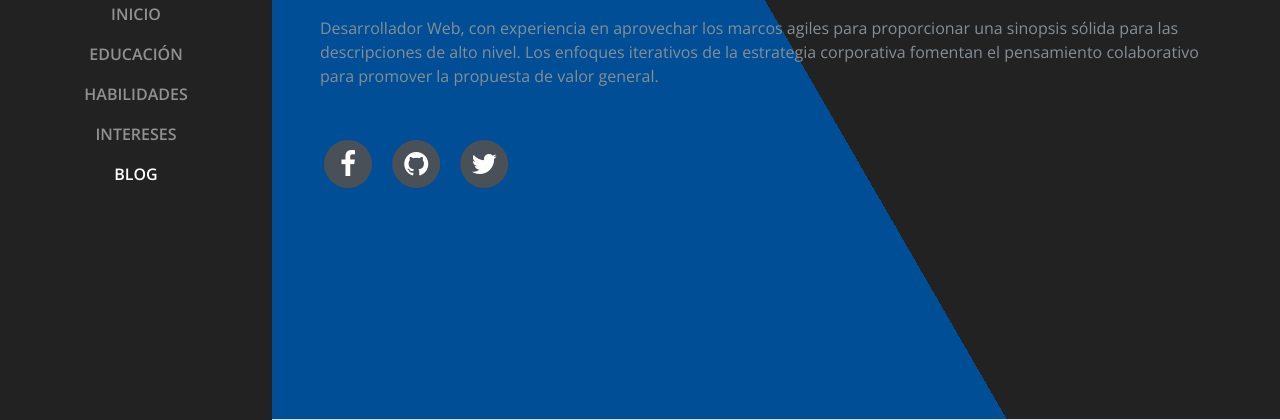
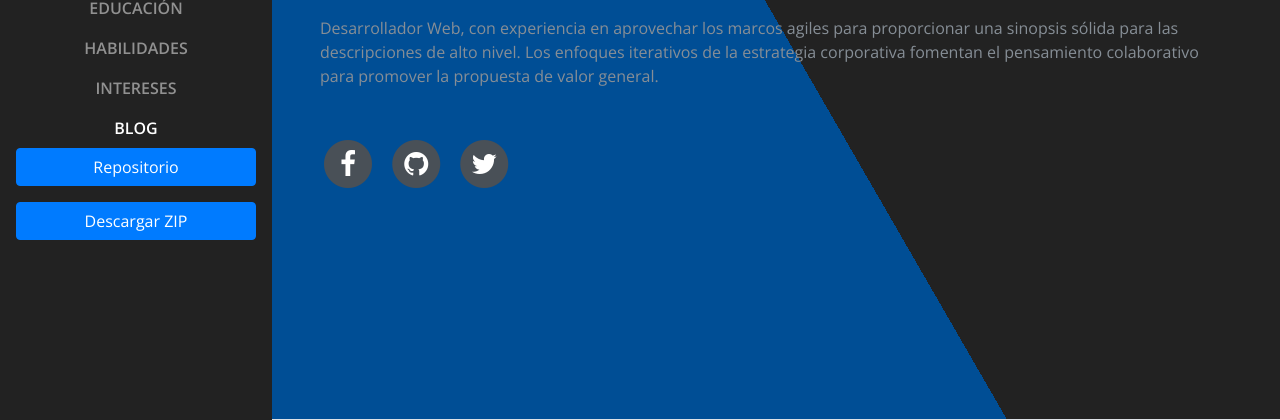
Before and after one commit to maximosojo/personal, a plain HTML site: page index.html in a window 1280 px wide. Shown: the part 380-800 px from the top of the page. Drawn offline with nearby package versions, Linux system fonts and the light colour scheme; a web font is replaced by a local one.

Commit message:
refactor(Enlaces)

```diff
--- a/index.html
+++ b/index.html
@@ -54,6 +54,12 @@
           </li>
           <li class="nav-item">
             <a class="nav-link js-scroll-trigger" href="#blog">Blog</a>
+          </li>
+          <li class="nav-item pb-3">
+            <a class="btn btn-primary btn-block" href="https://github.com/maximosojo/personal">Repositorio</a>
+          </li>
+          <li class="nav-item">
+            <a class="btn btn-primary btn-block" rel="nofollow" data-hydro-click="{&quot;event_type&quot;:&quot;clone_or_download.click&quot;,&quot;payload&quot;:{&quot;feature_clicked&quot;:&quot;DOWNLOAD_ZIP&quot;,&quot;git_repository_type&quot;:&quot;REPOSITORY&quot;,&quot;repository_id&quot;:220829968,&quot;client_id&quot;:&quot;242816119.1573406677&quot;,&quot;originating_request_id&quot;:&quot;4A10:76C6:4DF901:8BB455:5DD1263E&quot;,&quot;originating_url&quot;:&quot;https://github.com/maximosojo/personal&quot;,&quot;referrer&quot;:&quot;https://github.com/maximosojo?tab=repositories&quot;,&quot;user_id&quot;:11669311}}" data-hydro-click-hmac="81008dafa1b08426e5e2eda1025324b13d23b7387f50e839fc9fc5d523081da5" data-ga-click="Repository, download zip, location:repo overview" href="/maximosojo/personal/archive/master.zip">Descargar ZIP</a>
           </li>
         </ul>
       </div>
```
